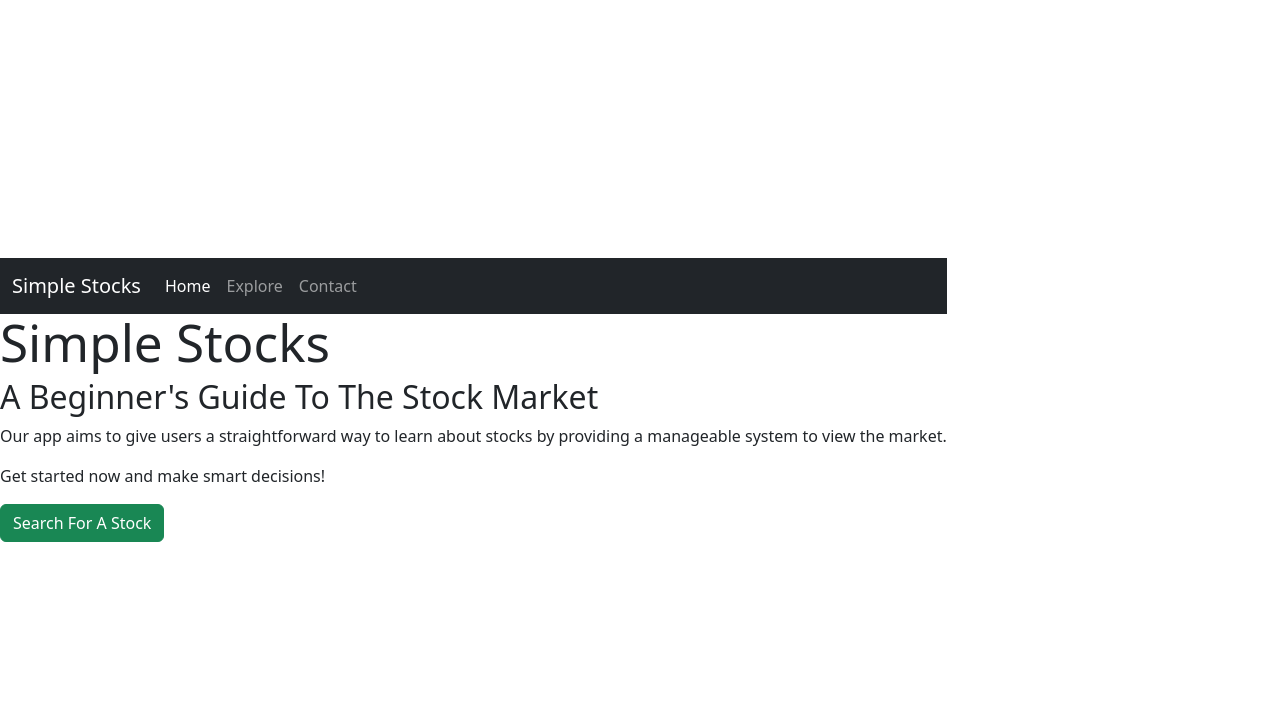
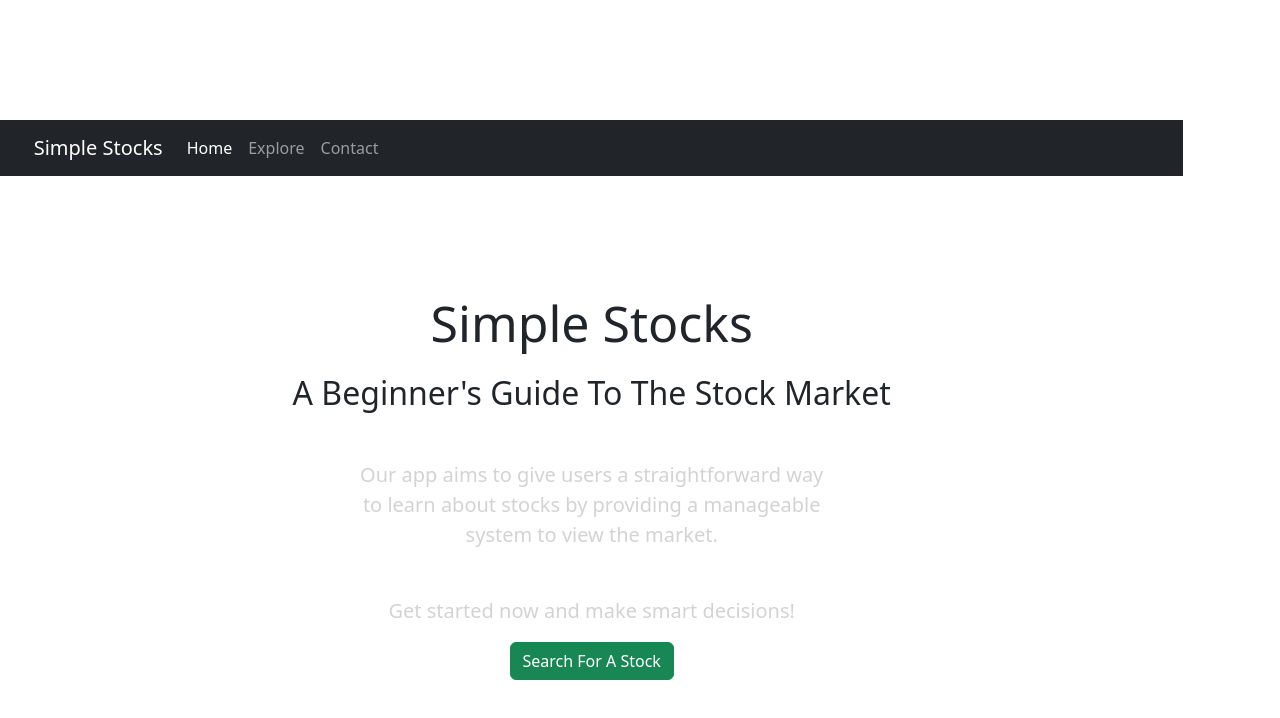
Before and after one commit to ZVKubajak/simple-stocks, a React (Vite) app in the folder client/: page / in a window 1280 px wide. Shown: the top 718 px of the page. Built offline with nearby package versions, Linux system fonts and the light colour scheme.

Commit message:
Added Basic Styling for Home.tsx

```diff
--- /dev/null
+++ b/client/src/assets/css/css-pages/Home.css
@@ -0,0 +1,22 @@
+#home {
+  text-align: center;
+  padding-top: 120px;
+}
+
+.title {
+  font-size: 50px;
+  padding-bottom: 15px;
+}
+
+.subtitle {
+  font-size: 32px;
+  padding-bottom: 40px;
+}
+
+.description {
+  width: 40%;
+  margin: auto;
+  line-height: 1.5;
+  font-size: 20px;
+  color: lightgray;
+}
--- a/client/src/pages/Home.tsx
+++ b/client/src/pages/Home.tsx
@@ -1,15 +1,22 @@
 import Button from "react-bootstrap/Button";
+import "../assets/css/css-pages/Home.css";
 
 const Home = () => {
   return (
-    <main>
-      <h1>Simple Stocks</h1>
-      <h2>A Beginner's Guide To The Stock Market</h2>
+    <main id="home">
+      <h1 className="title">Simple Stocks</h1>
+      <h2 className="subtitle">A Beginner's Guide To The Stock Market</h2>
 
-      <p>
-        Our app aims to give users a straightforward way to learn about stocks by providing a manageable system to view the market.
-      </p>
-      <p>Get started now and make smart decisions!</p>
+      <div className="description">
+        <p>
+          Our app aims to give users a straightforward way to learn about stocks
+          by providing a manageable system to view the market.
+        </p>
+
+        <br />
+
+        <p>Get started now and make smart decisions!</p>
+      </div>
 
       <Button variant="success">Search For A Stock</Button>
     </main>
--- a/client/src/pages/Stocks.tsx
+++ b/client/src/pages/Stocks.tsx
@@ -38,7 +38,7 @@ const Stocks = () => {
   };
 
   return (
-    <main>
+    <main id="explore">
       <SearchBar onSearch={handleSearch} />
       {ticker ? (
         <Container fluid className="mt-4">
```
Also changed, not shown: client/src/assets/css/css-pages/Contact.css (added).
